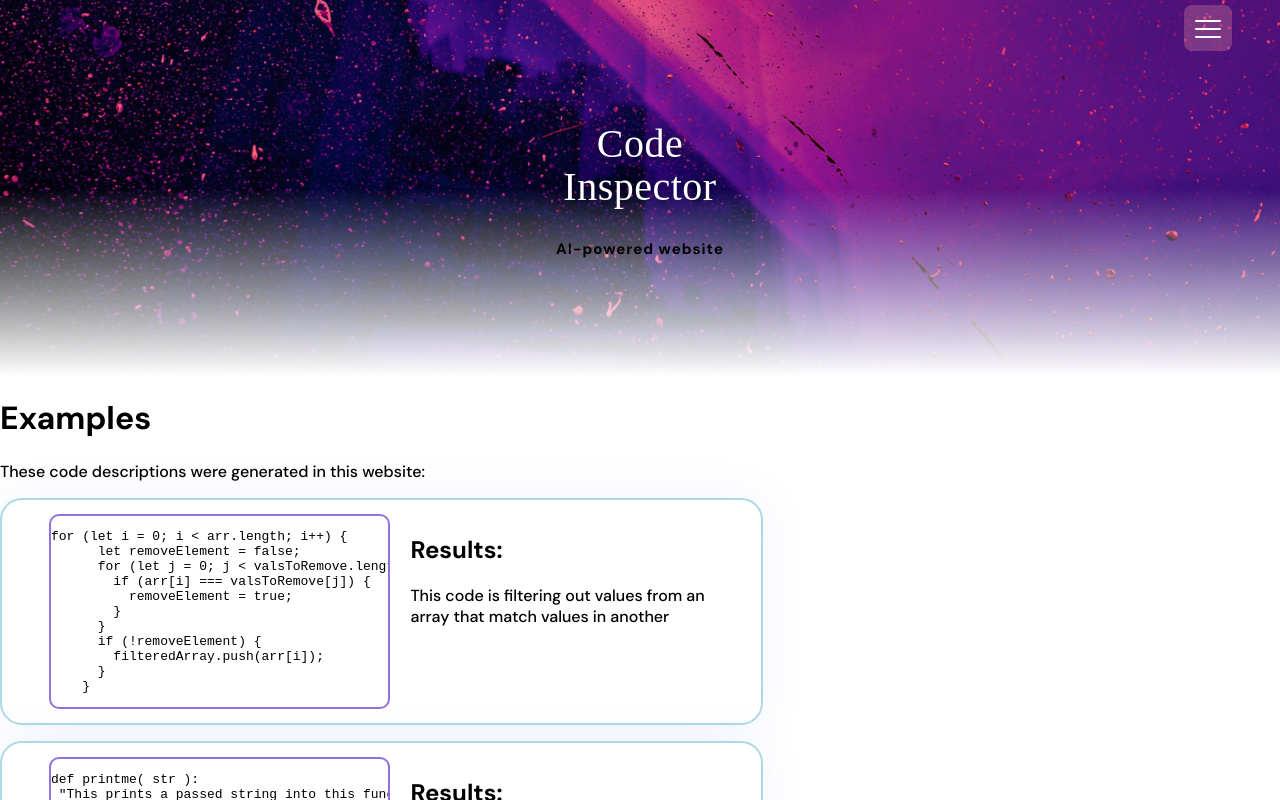
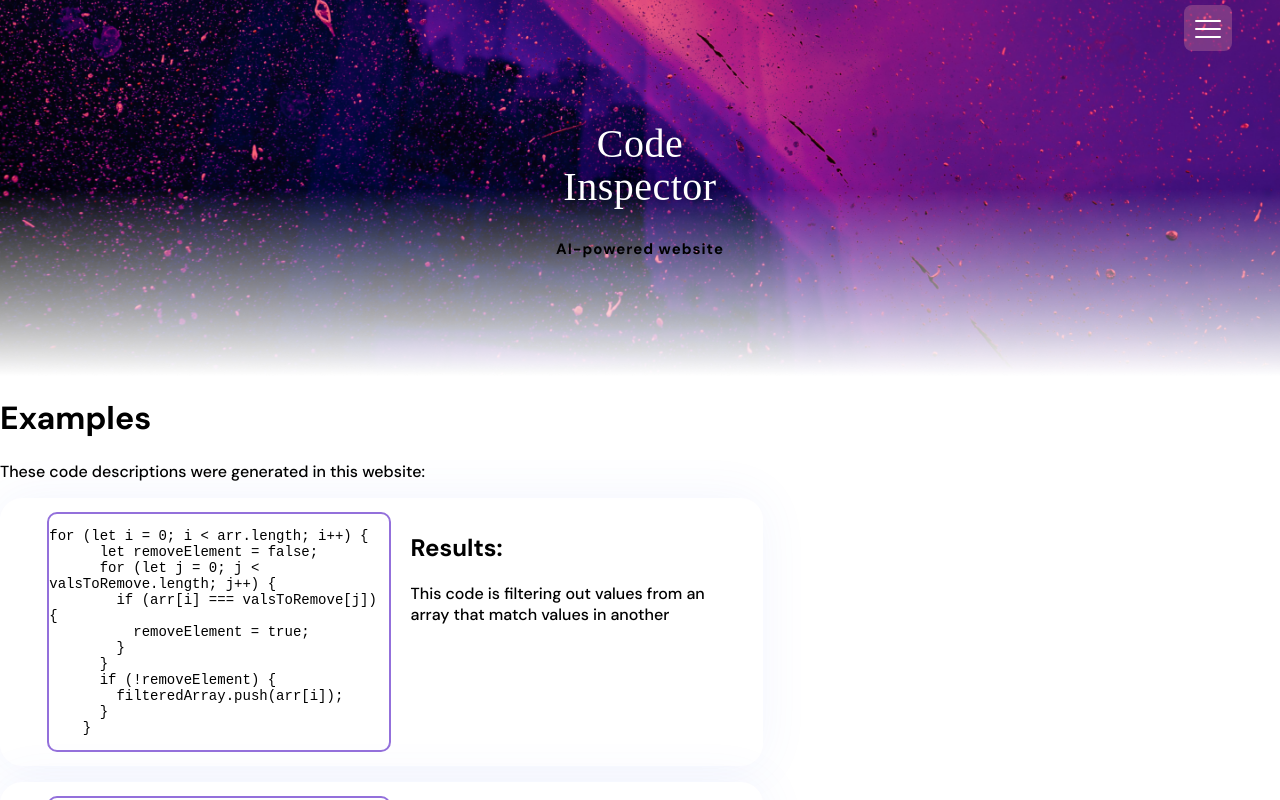
Before and after one commit to Deb0006/Code-Inspector, a Next.js app: page /results in a window 1280 px wide. Shown: the top 800 px of the page. Built offline with nearby package versions, Linux system fonts and the light colour scheme; a web font is replaced by a local one.

Commit message:
Added Layout component

```diff
--- a/components/Examples.js
+++ b/components/Examples.js
@@ -8,6 +8,16 @@ function Examples(props) {
           <pre>
             <code>{props.code}</code>
           </pre>
+          <style jsx>{`
+            pre {
+              overflow-x: auto;
+              white-space: pre-wrap; /* Since CSS 2.1 */
+              white-space: -moz-pre-wrap; /* Mozilla, since 1999 */
+              white-space: -pre-wrap; /* Opera 4-6 */
+              white-space: -o-pre-wrap; /* Opera 7 */
+              word-wrap: break-word;
+            }
+          `}</style>
         </div>
         <div className={styles.right}>
           <h2>Results:</h2>
--- a/components/Examples.module.css
+++ b/components/Examples.module.css
@@ -6,7 +6,7 @@
     margin-bottom: 1rem;
     display: flex;
     justify-content: center;
-    border: 2px solid lightblue;
+    /* border: 2px solid lightblue; */
     max-width: 763px;
     min-height: 220px;
     gap: 20px;
@@ -16,12 +16,8 @@
     border-radius: 10px;
     width: 45%;
     height: auto;
-    overflow-x: auto;
-    white-space: pre-wrap;       /* Since CSS 2.1 */
-    white-space: -moz-pre-wrap;  /* Mozilla, since 1999 */
-    white-space: -pre-wrap;      /* Opera 4-6 */
-    white-space: -o-pre-wrap;    /* Opera 7 */
-    word-wrap: break-word;       /* Internet Explorer 5.5+ */
+    font-size: 14px;
+    min-width: 330px;
 
 }
 .right{
--- /dev/null
+++ b/components/Layout.js
@@ -0,0 +1,5 @@
+import Navbar from "./Navbar";
+import Footer from "./Footer";
+const Layout = () => {};
+return <div></div>;
+export default Layout;
--- a/pages/results.js
+++ b/pages/results.js
@@ -6,11 +6,19 @@ const Results = () => {
     return <Examples key={item.id} code={item.code} result={item.result} />;
   });
   return (
-    <div className="wrapper" style={{ margin: "0 auto" }}>
-      <h1>Examples</h1>
-      <p>These code descriptions were generated in this website:</p>
-      {cards}
-    </div>
+    <>
+      <div className="wrapper">
+        <h1>Examples</h1>
+        <p>These code descriptions were generated in this website:</p>
+        {cards}
+        <style jsx>{`
+          .wrapper {
+            dislplay: flex;
+            justify-content: center;
+          }
+        `}</style>
+      </div>
+    </>
   );
 };
 
```
Also changed, not shown: components/Reddit-api.js (deleted, +0 -19 lines), pages/index.js (+3 -7 lines), components/Layout.module.css (added), styles/Reddit-api.module.css (deleted), styles/Results.module.css (added).
